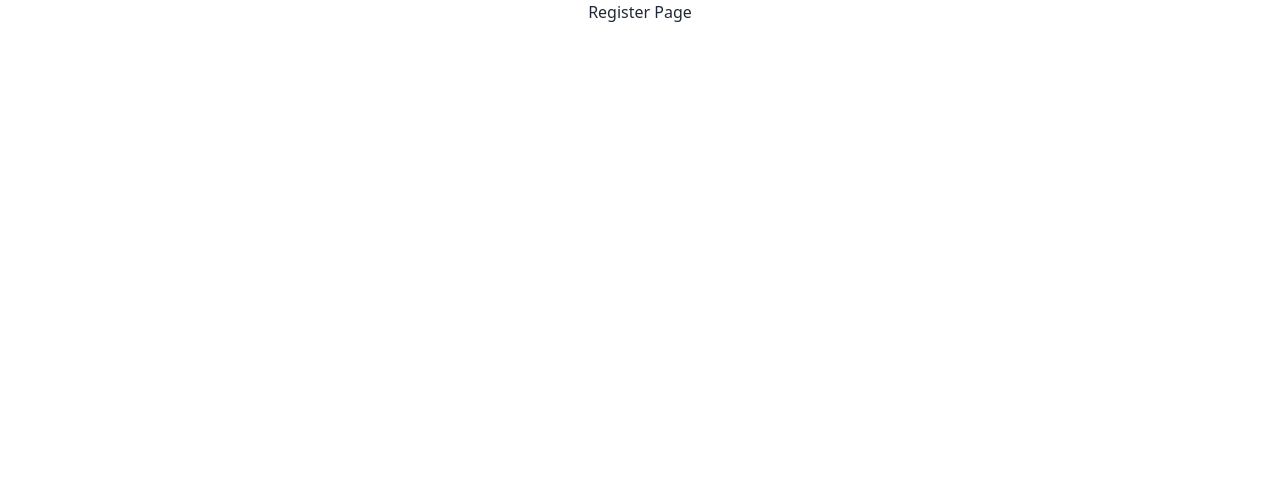
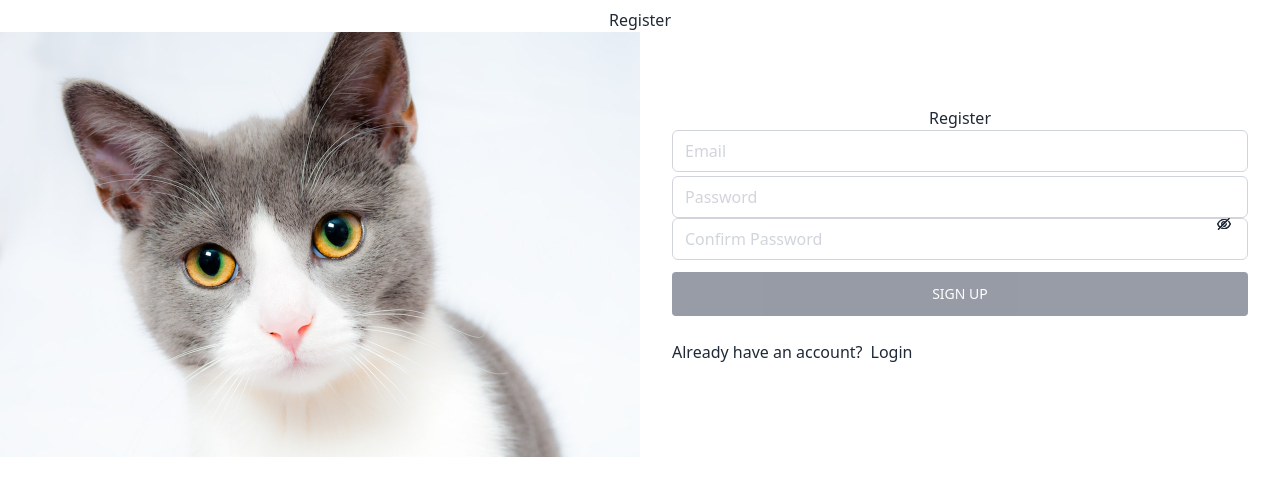
Before and after one commit to Knight-4000/catdash, a React (Vite) app: page /register in a window 1280 px wide. Shown: the top 496 px of the page. Built offline with nearby package versions, Linux system fonts and the light colour scheme.

Commit message:
Initial register page set up

```diff
--- a/package.json
+++ b/package.json
@@ -18,7 +18,7 @@
     "dayjs": "^1.11.9",
     "react": "^18.2.0",
     "react-dom": "^18.2.0",
-    "react-icons": "^4.10.1",
+    "react-icons": "^4.11.0",
     "react-redux": "^8.1.2",
     "react-router-dom": "^6.14.2",
     "react-toastify": "^9.1.3"
--- a/src/components/AuthButton.jsx
+++ b/src/components/AuthButton.jsx
@@ -1,10 +1,24 @@
-import './login.css';
+import { useNavigation } from 'react-router-dom'
+import '../assets/styles/login.css';
 
 export default function AuthButton({children}) {
+  const navigation = useNavigation();
+  const isSubmitting = navigation.state === 'submitting';
   return (
     <button type="submit" className="mb-6 mt-2 w-full px-7 py-3 bg-blue-600
     text-white font-medium text-sm uppercase rounded shadow-md
     hover:bg-blue-700 hover:shadow-lg focus:bg-blue-700 focus:shadow-lg
-    active:bg-blue-800 active:shadow-lg transition duration-150 ease-in-out">{children}</button>
+    active:bg-blue-800 active:shadow-lg transition duration-150 ease-in-out"
+    disabled={isSubmitting}
+    >{isSubmitting ? (
+      <>
+      <span className='loading loading-spinner text-info'></span>
+      Submitting...
+      </>
+    ) : (
+      children || 'submit'
+    )
+  }
+      </button>
   )
 }
--- /dev/null
+++ b/src/components/FormInput.jsx
@@ -0,0 +1,16 @@
+
+
+export default function FormInput({ label, name, type, defaultValue }) {
+  return (
+    <div className="form-control">
+      <label>
+        <span className="span-text">{label}</span>
+      </label>
+      <input
+        type={type}
+        name={name}
+        defaultValue={defaultValue}
+        className="input input bordered" />
+    </div>
+  )
+}
--- /dev/null
+++ b/src/components/index.js
@@ -0,0 +1,2 @@
+export { default as AuthButton } from './AuthButton';
+export { default as FormInput } from './FormInput';
--- a/src/pages/Login.jsx
+++ b/src/pages/Login.jsx
@@ -1,12 +1,12 @@
-import React from 'react'
 import login from '../assets/login.jpg';
-import '../components/login.css';
-import AuthButton from '../components/AuthButton';
+import '../assets/styles/login.css';
+import { FormInput, AuthButton } from '../components';
+import { Form, Link } from "react-router-dom";
 
 export default function Login() {
   return (
     <>
-      <div className='main-container justify-content-center'>
+      <Form method='post' className='main-container justify-content-center'>
         <div className='m-auto grid grid-cols-2'>
           <div className='img-container'>
             <img className='object-cover' src={login} alt="car" style={{
@@ -14,17 +14,19 @@ export default function Login() {
             }}/>
             </div>
             <div className='form-container'>
-            <div className='outer'>
+              <div className='outer'>
                 <form className='form-control inner'>
                   <h3 className='text-center mt-2'>Login</h3>
-                  <input type="text" className='w-100 mt-2' placeholder='Username'/>
-                  <input type="password" className='w-100 mt-2' placeholder='Password'/>
+                  <FormInput type="email" label="email" name="identifier" defaultValue='example@example.com' className='w-100 mt-2' />
+                  <FormInput type="password" label="password" name="password" defaultValue='secret12345' className='w-100 mt-2'/>
                   <AuthButton>Login</AuthButton>
+                  <p className='text-center'>Or <Link to="/register"><AuthButton>Demo User</AuthButton></Link></p>
+                  <p className='text-center'>Not registered? <Link className='link link-hover link-primary capitalize' to="/register">Register</Link> </p>
                 </form>
               </div>
             </div>
-            </div>
           </div>
+        </Form>
     </>
   )
 }
--- a/src/pages/Register.jsx
+++ b/src/pages/Register.jsx
@@ -1,8 +1,170 @@
+import { useState, useEffect } from 'react';
+import { Link } from 'react-router-dom';
+import register from '../assets/register.jpg'
+import '../assets/styles/login.css'
+import { AiOutlineEye, AiOutlineEyeInvisible } from 'react-icons/ai'
+import { FcCancel } from "react-icons/fc";
+import { FaCheck } from "react-icons/fa";
 
-export default function Register() {
-    return (
-          <>
-            <h1 className="text-center">Register Page</h1>
-          </>
-        )
-       }
+const Register = () => {
+  const [email, setEmail] = useState("")
+  const [password, setPassword] = useState("")
+  const [cPassword, setCPassword] = useState("");
+  const [isLoading, setIsLoading] = useState(false);
+
+  const [showPassword, setShowPassword] = useState (false);
+  const [showInstructions, setShowInstructions] = useState (false);
+
+  // Password Strength State
+  const [pass, setPass] = useState("");
+  const [passLetter, setPassLetter] = useState("");
+  const [passNumber, setPassNumber] = useState(false);
+  const [passChar, setPassChar] = useState(false);
+  const [passLength, setPassLength] = useState(false);
+  const [passComplete, setPassComplete] = useState(false);
+
+  const togglePassword = () => {
+    setShowPassword(!showPassword)
+  };
+
+  const toggleCPassword = () => {
+    setShowPassword(!showPassword)
+  };
+
+  const handleShowInstructions = () => {
+    setShowInstructions(true)
+  };
+
+  const handlePasswordChange = (e) => {
+    setPass(e.target.value)
+    setPassword(e.target.value)
+  };
+
+  // Password Strength UseEffect
+
+  useEffect(() => {
+    if (pass.match (/([a-z].*[A-Z])|([A-Z].*[a-z])/)) {
+      setPassLetter(true)
+    } else {
+      setPassLetter(false)
+    }
+
+    if (pass.match(/([0-9])/)) {
+      setPassNumber(true)
+    } else {
+      setPassNumber(false)
+    }
+
+    if (pass.match(/([!,%,&,@,$,#,^,*,?,_,`])/)) {
+      setPassChar(true)
+    } else {
+      setPassChar(false)
+    }
+
+    if(pass.length > 7) {
+      setPassLength(true)
+    } else {
+      setPassLength(false)
+    }
+
+    if (passLetter && passNumber && passChar && passLength) {
+      setPassComplete(true)
+
+    } else {
+      setPassComplete(false)
+    }
+  }, [pass, passLetter, passNumber, passChar, passLength])
+  return (
+    <>
+    {isLoading && <Loader />}
+    <h1 className='banner text-center mt-2'>Register</h1>
+      <div className='grid grid-cols-1 lg:grid-cols-2'>
+        <img id="img-container" className='object-cover' src={register} alt="car" style={{
+                  backgroundSize: "cover",
+          }}/>
+        <div className='form-container mb-5'>
+          <div className='outer'>
+            <form className='form-control inner py-4'>
+            <h1 className='banner text-center'>Register</h1>
+                <div className="mb-1">
+                  <input
+                    type="email"
+                    placeholder="Email"
+                    required value={email}
+                    onChange={(e) => setEmail(e.target.value)}
+                    className="w-full px-3 py-2 placeholder-gray-300 border border-gray-300 rounded-md focus:outline-none focus:ring"
+                  />
+                </div>
+                <div className="mb-1 password">
+                  <input
+                    type={showPassword ? "text" : "password"}
+                    placeholder="Password"
+                    onFocus={handleShowInstructions}
+                    className="w-full px-3 py-2 placeholder-gray-300 border border-gray-300 rounded-md focus:outline-none focus:ring"
+                    required value={password}
+                    onChange={handlePasswordChange}
+                  />
+                  <span className='icon' onClick={togglePassword}>
+                    {showPassword ? <AiOutlineEye /> : <AiOutlineEyeInvisible /> }
+                  </span>
+                  <input
+                    type="password"
+                    placeholder="Confirm Password"
+                    className="w-full px-3 py-2 placeholder-gray-300 border border-gray-300 rounded-md focus:outline-none focus:ring"
+                    required value={cPassword}
+                    onChange={(e) => setCPassword(e.target.value)}
+                  />
+                  <span className='icon' onClick={toggleCPassword}>
+                    {showPassword ? <AiOutlineEye /> : <AiOutlineEyeInvisible /> }
+                  </span>
+                </div>
+                <button disabled={!passComplete} type="submit"
+                className={passComplete ? "mb-6 mt-2 w-full px-7 py-3 bg-blue-600 text-white text-sm uppercase rounded" :
+                "mb-6 mt-2 w-full px-7 py-3 bg-gray-500 disabled text-white text-sm uppercase rounded"}
+                >Sign Up</button>
+                <div className='flex'>
+                  <p className='pr-2'>Already have an account?</p><Link to="/login" className='register'>
+                    Login
+                </Link>
+                </div>
+                {/* Password Strength */}
+              <div className={showInstructions ? "show-hints" : "hide-hints"}>
+                <div className='reasons-list bg-gray-200 py-2'>
+                  <ul className='list-none'>
+                  <p>Password Strength</p>
+                  <li className={passLetter ? "pass-check" : "fail-red"}>
+                    <span className='inline-flex'>
+                      {passLetter ? <FaCheck /> : <FcCancel />}
+                      <p>Lowercase & Uppercase</p>
+                    </span>
+                  </li>
+                    <li className={passNumber ? "pass-check" : "fail-red"}>
+                      <span className='inline-flex'>
+                      {passNumber ? <FaCheck /> : <FcCancel />}
+                        <p>Numbers 0-9</p>
+                      </span>
+                    </li>
+                    <li className={passChar ? "pass-check" : "fail-red"}>
+                      <span className='inline-flex'>
+                      {passChar ? <FaCheck /> : <FcCancel />}
+                        <p>Special characters (!@#$%)</p>
+                      </span>
+                    </li>
+                    <li className={passLength ? "pass-check" : "fail-red"}>
+                      <span className='inline-flex'>
+                      {passLength ? <FaCheck /> : <FcCancel />}
+                        <p>At least 8 characters</p>
+                      </span>
+                    </li>
+                  </ul>
+                </div>
+              </div>
+            </form>
+          </div>
+        </div>
+      </div>
+    </>
+  )
+}
+
+export default Register
```
Also changed, not shown: src/assets/register.jpg (added), src/assets/styles/login.css (renamed from src/components/login.css), 1 other file (tests, documents, lock files or other folders).
